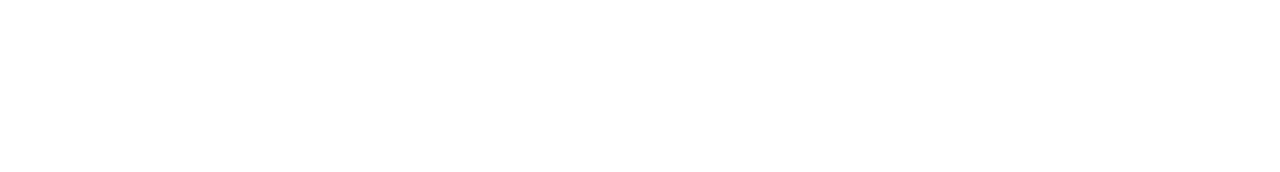
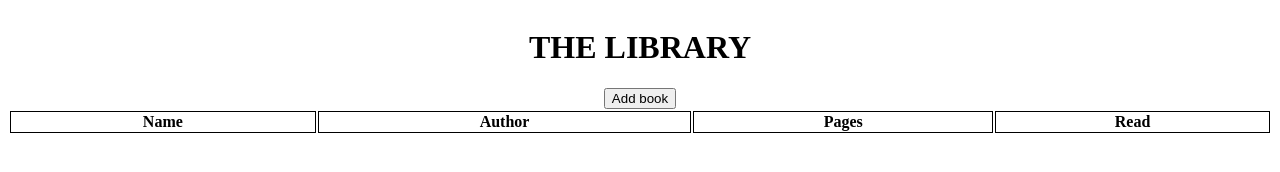
Before and after one commit to Keago99/books, a plain HTML site: page index.html in a window 1280 px wide. Drawn offline with Linux system fonts and the light colour scheme.

Commit message:
Cleaned Books.js and add button to index.html for actual methods required by TOP.

```diff
--- a/Books.js
+++ b/Books.js
@@ -18,11 +18,3 @@ function addBookToLibrary(title, author, pages, read){
     let bookToAdd = new book(title, author, pages, read)
     myLibrary.push(bookToAdd);
 }
-
-const theHobbit = new book("The Hobbit", "J.R.R Tolkien", "300", "Not read yet");
-
-console.log(theHobbit.info());
-addBookToLibrary("DuckBook", "Mr.Duck", "300", "Not read yet");
-
-console.log(myLibrary); // Works by adding new
-console.log(myLibrary[0].info()); // Works by adding old
--- a/index.html
+++ b/index.html
@@ -5,9 +5,18 @@
     <link rel="stylesheet" href="styles.css">
     <script src="Books.js"></script>
     <meta name="viewport" content="width=device-width, initial-scale=1.0">
-    <title>Document</title>
+    <title>Library</title>
 </head>
 <body>
-
+    <h1>THE LIBRARY</h1>
+    <table>
+        <tr>
+            <th>Name</th>
+            <th>Author</th>
+            <th>Pages</th>
+            <th>Read</th>
+        </tr>
+        <button type="button">Add book</button>
+    </table>
 </body>
 </html>
--- a/styles.css
+++ b/styles.css
@@ -0,0 +1,16 @@
+
+
+body{
+    display: flex;
+    align-items: center;
+    justify-content: center;
+    flex-direction: column;
+}
+
+table{
+    width: 100%;
+}
+
+th, tr, td{
+    border: 1px solid black;
+}
```
